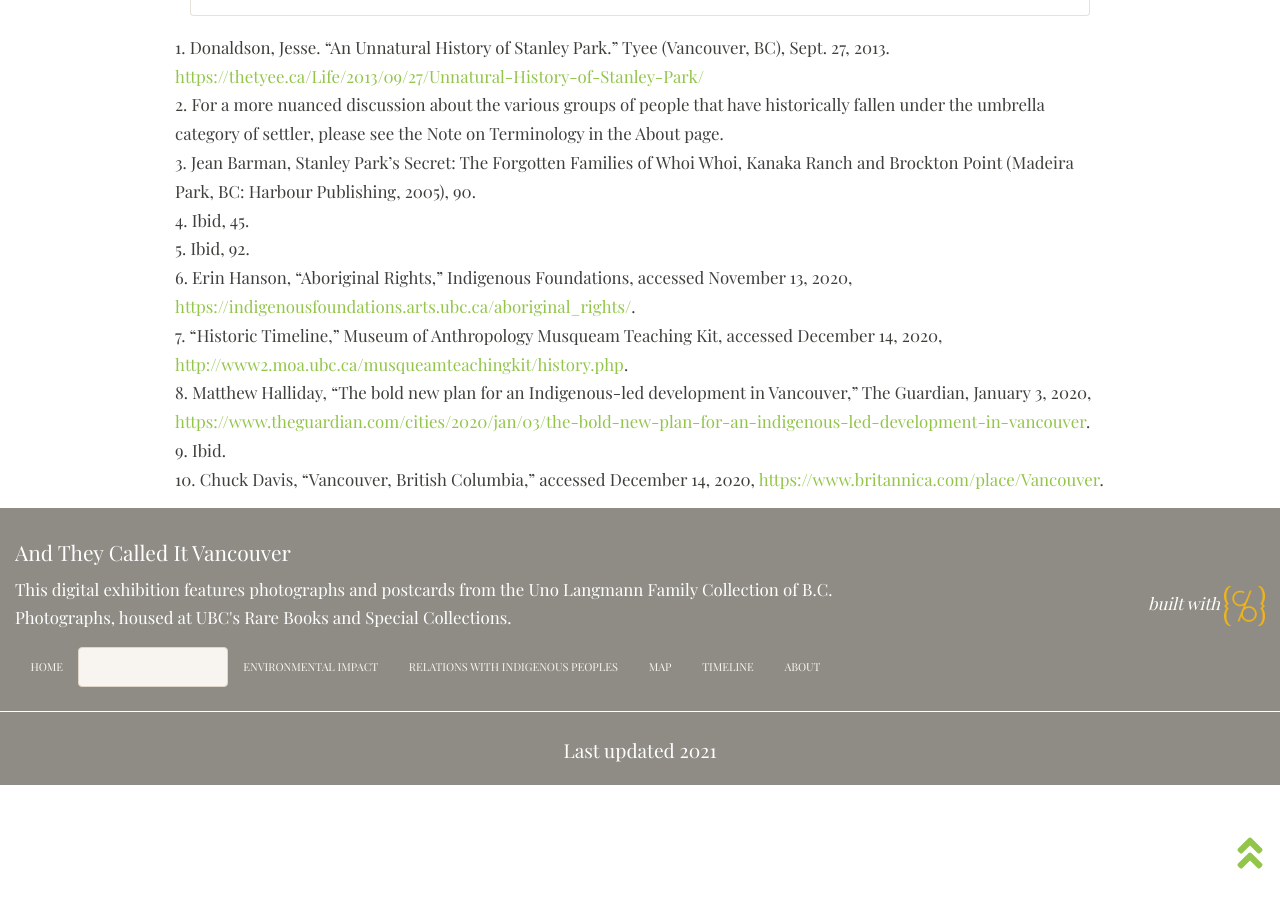
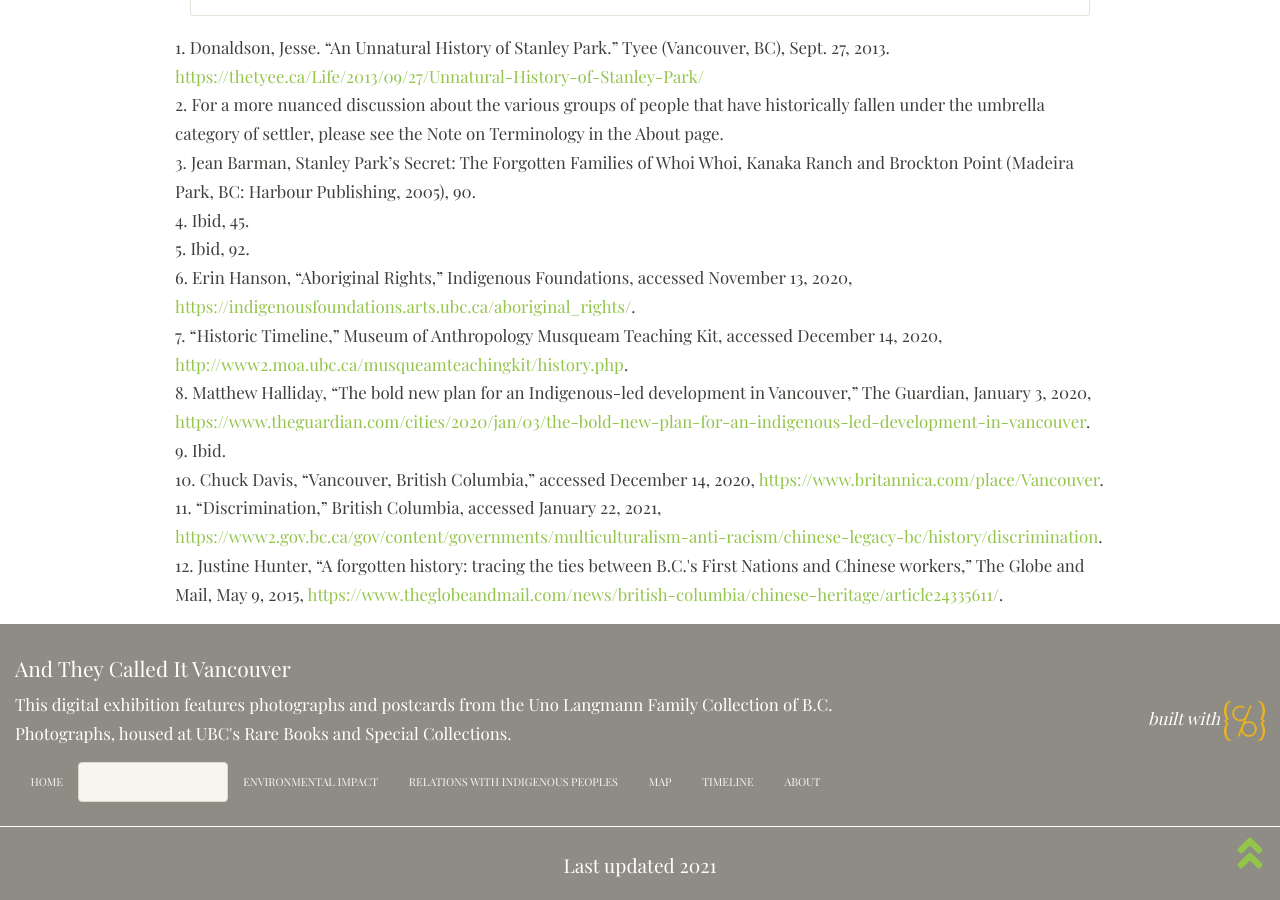
Before and after one commit to ashlynnprasad/langmann-2021, a Jekyll site: the page built from pages/urbandevelopment.md, in a window 1280 px wide and 900 px high, scrolled down 8010 px. Built offline with Jekyll 4.4.1, drawn with Linux system fonts in a browser that asks for light colours; nearby versions of some CDN libraries.

Commit message:
added footnotes

```diff
--- a/pages/urbandevelopment.md
+++ b/pages/urbandevelopment.md
@@ -151,4 +151,6 @@
   7. “Historic Timeline,” Museum of Anthropology Musqueam Teaching Kit, accessed December 14, 2020, <a href="http://www2.moa.ubc.ca/musqueamteachingkit/history.php">http://www2.moa.ubc.ca/musqueamteachingkit/history.php</a>.<br>
   8. Matthew Halliday, “The bold new plan for an Indigenous-led development in Vancouver,” The Guardian, January 3, 2020, <a href="https://www.theguardian.com/cities/2020/jan/03/the-bold-new-plan-for-an-indigenous-led-development-in-vancouver">https://www.theguardian.com/cities/2020/jan/03/the-bold-new-plan-for-an-indigenous-led-development-in-vancouver</a>.<br>
   9. Ibid.<br>
-  10. Chuck Davis, “Vancouver, British Columbia,” accessed December 14, 2020, <a href="https://www.britannica.com/place/Vancouver">https://www.britannica.com/place/Vancouver</a>.<br></small>
+  10. Chuck Davis, “Vancouver, British Columbia,” accessed December 14, 2020, <a href="https://www.britannica.com/place/Vancouver">https://www.britannica.com/place/Vancouver</a>.<br>
+  11.	“Discrimination,” British Columbia, accessed January 22, 2021, <a href="https://www2.gov.bc.ca/gov/content/governments/multiculturalism-anti-racism/chinese-legacy-bc/history/discrimination">https://www2.gov.bc.ca/gov/content/governments/multiculturalism-anti-racism/chinese-legacy-bc/history/discrimination</a>.<br>
+  12. Justine Hunter, “A forgotten history: tracing the ties between B.C.'s First Nations and Chinese workers,” The Globe and Mail, May 9, 2015, <a href="https://www.theglobeandmail.com/news/british-columbia/chinese-heritage/article24335611/">https://www.theglobeandmail.com/news/british-columbia/chinese-heritage/article24335611/</a>.</small><br>
```
